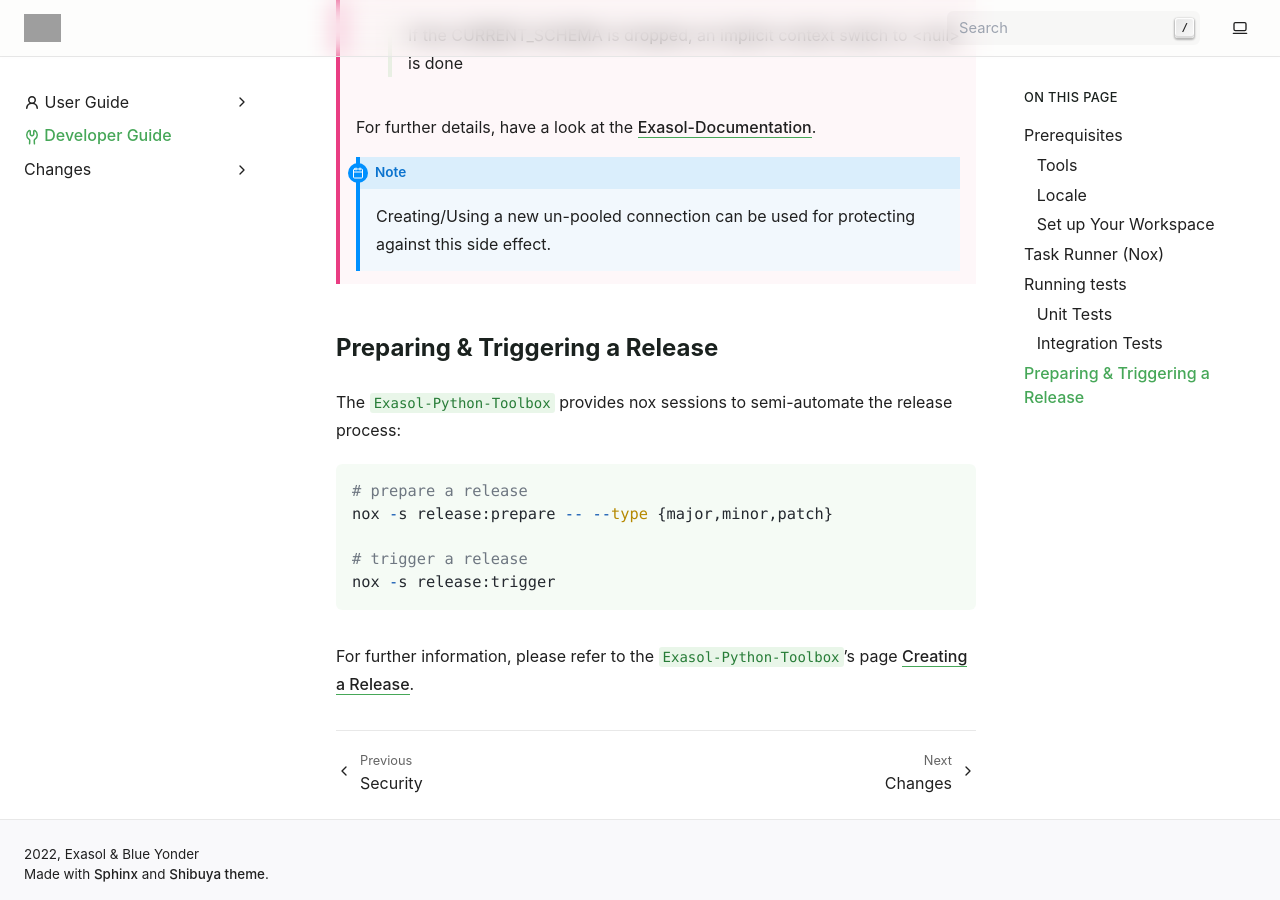
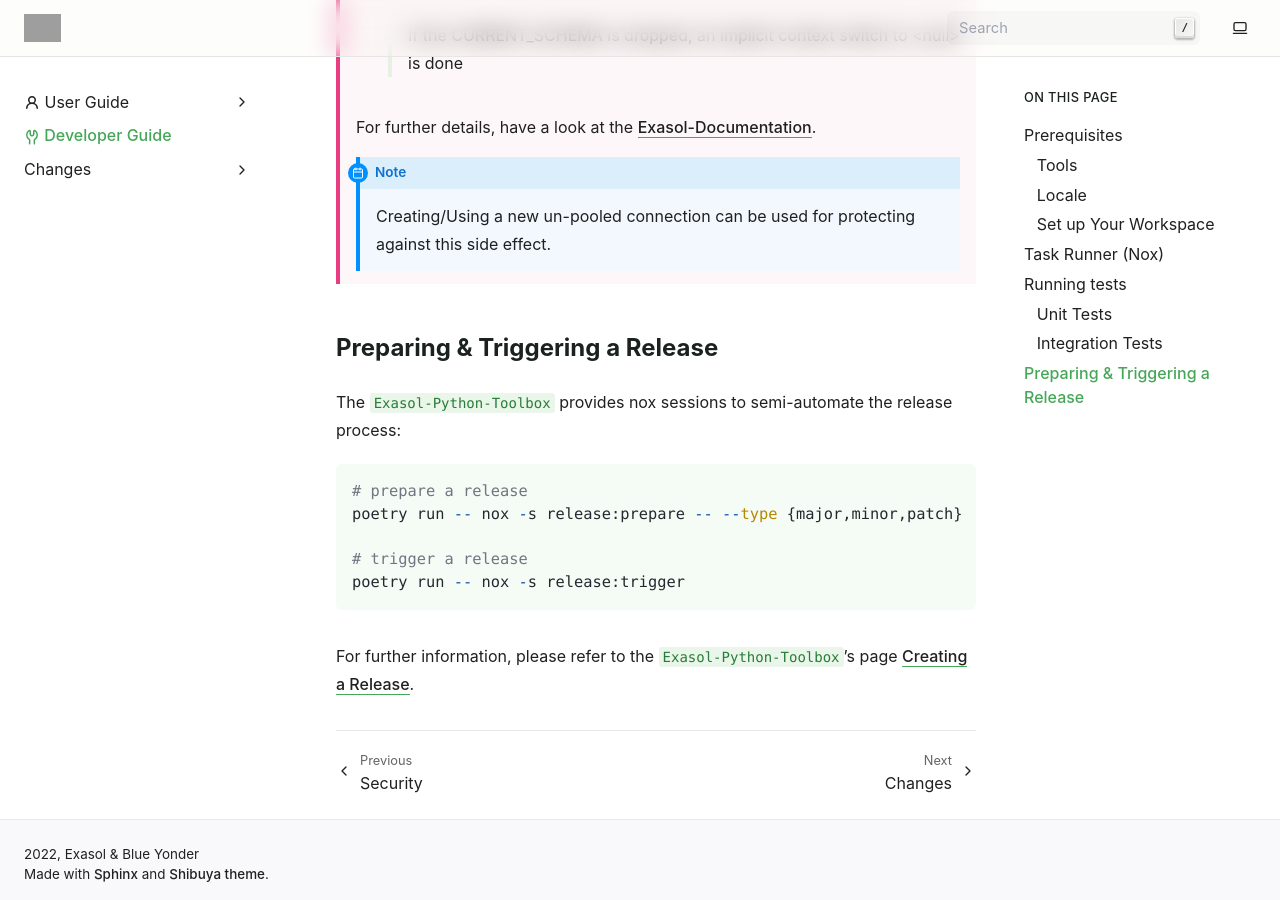
Before and after one commit to exasol/sqlalchemy-exasol, a Sphinx documentation site: the page built from doc/developer_guide.rst, in a window 1280 px wide and 900 px high, scrolled down 3937 px. Built offline with Sphinx 7.4.7, drawn with Linux system fonts in a browser that asks for light colours; grey boxes are pictures that could not be loaded.

Commit message:
Add poetry run --

```diff
--- a/doc/developer_guide.rst
+++ b/doc/developer_guide.rst
@@ -174,10 +174,10 @@
 .. code-block:: python
 
     # prepare a release
-    nox -s release:prepare -- --type {major,minor,patch}
+    poetry run -- nox -s release:prepare -- --type {major,minor,patch}
 
     # trigger a release
-    nox -s release:trigger
+    poetry run -- nox -s release:trigger
 
 For further information, please refer to the ``Exasol-Python-Toolbox``'s page `Creating a Release
 <https://exasol.github.io/python-toolbox/main/user_guide/features/creating_a_release.html>`_.
```
